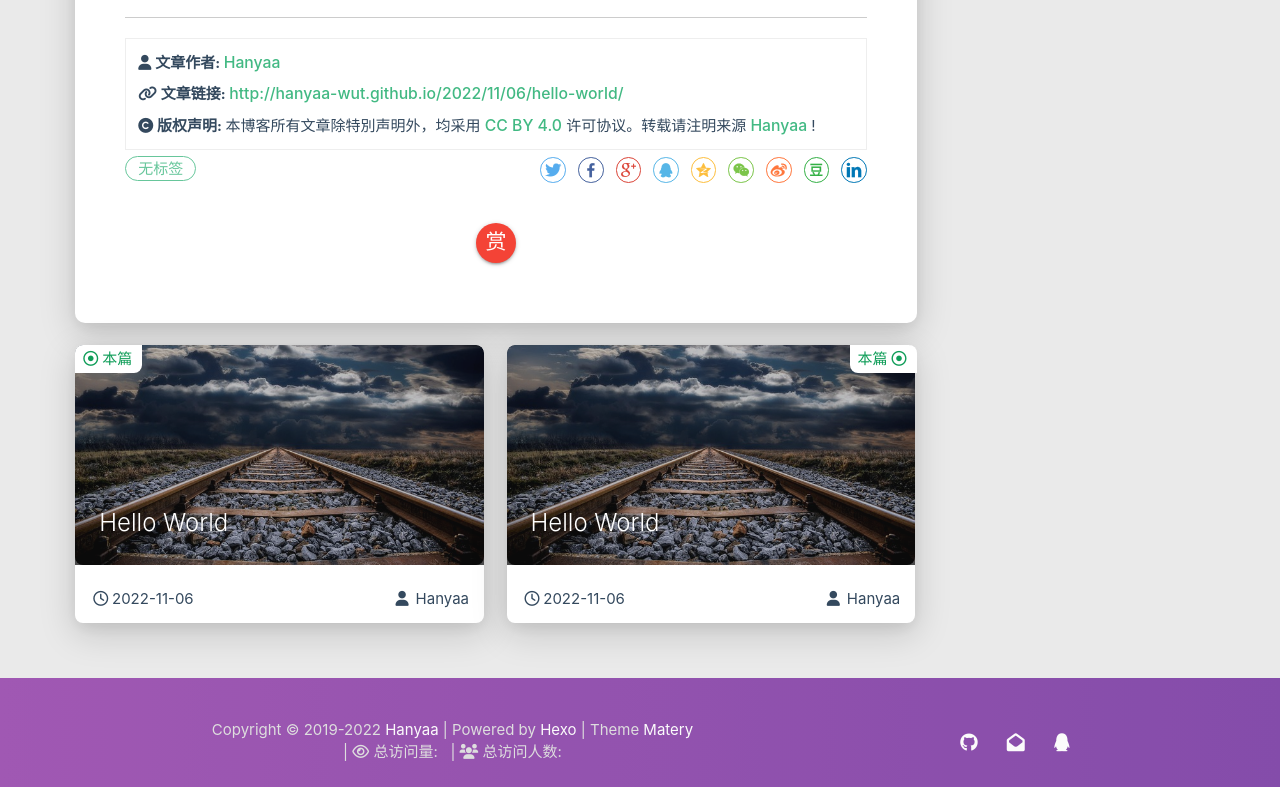
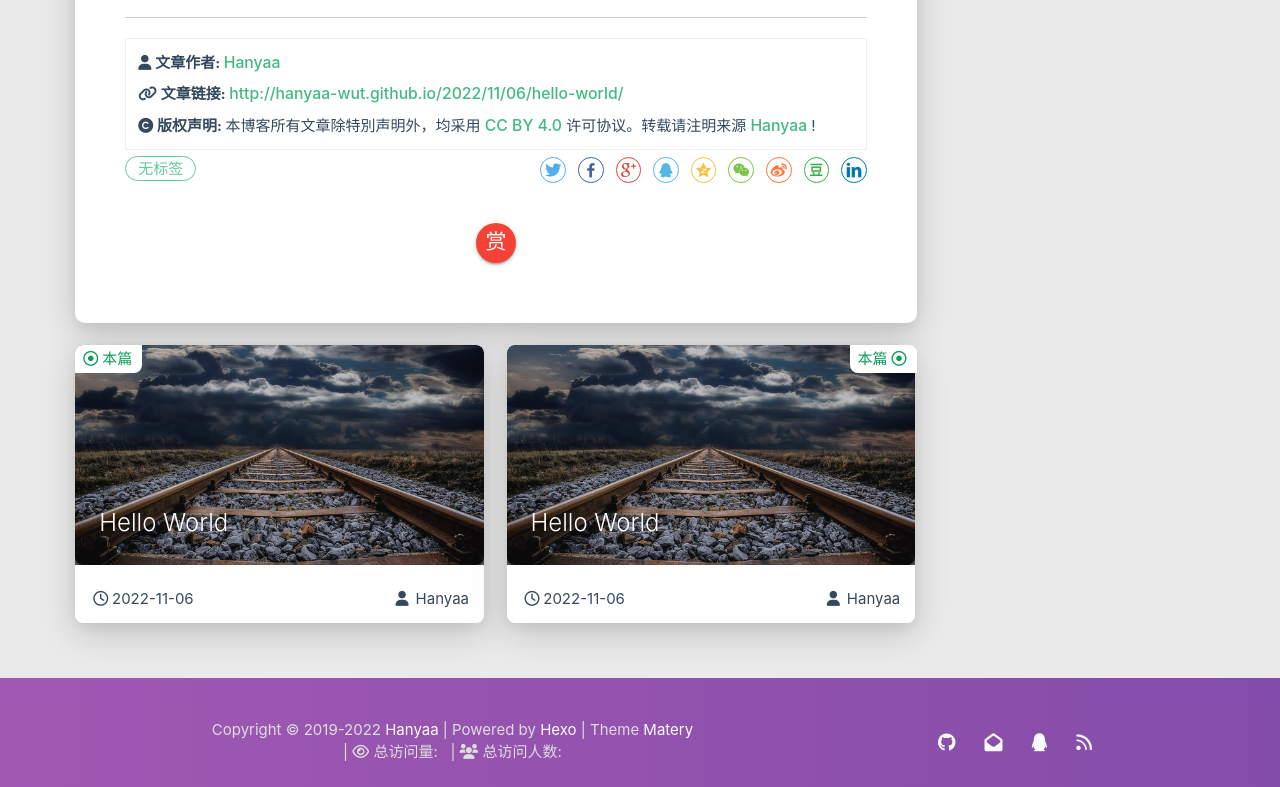
Before and after one commit to hanyaa-wut/hanyaa-wut.github.io, a plain HTML site: page 2022/11/06/hello-world/index.html in a window 1280 px wide. Shown: the part 1281-2068 px from the top of the page. Drawn offline with Linux system fonts and the light colour scheme; some packages are replaced by stand-ins of ours; no server answers; a script that the page names is missing.

Commit message:
Site updated: 2022-11-06 11:38:06

```diff
--- a/2022/11/06/hello-world/index.html
+++ b/2022/11/06/hello-world/index.html
@@ -797,6 +797,10 @@
 
 
 
+    <a href="/atom.xml" class="tooltipped" target="_blank" data-tooltip="RSS 订阅" data-position="top" data-delay="50">
+        <i class="fas fa-rss"></i>
+    </a>
+
 </div>
     </div>
 </footer>
```
Also changed, not shown: archives/2022/11/index.html (+4 -0 lines), archives/2022/index.html (+4 -0 lines), archives/index.html (+4 -0 lines).
